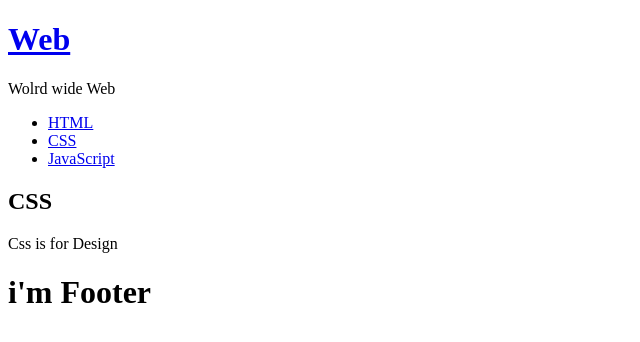
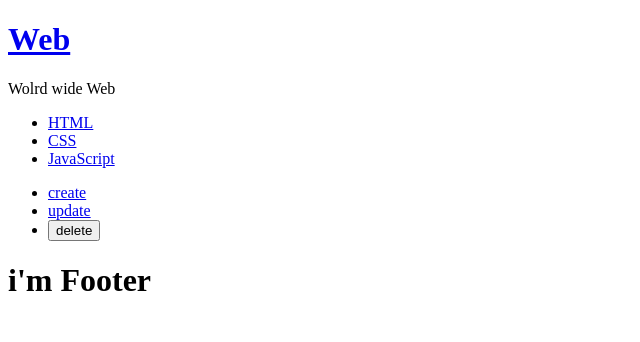
Before and after one commit to zmfpdl64/LearningReact, a React (Create React App) app in the folder react-app/: page / in a window 1280 px wide. Shown: the top 342 px of the page, without its empty margins (0-640 px from the left). Built offline with nearby package versions, Linux system fonts and the light colour scheme.

Commit message:
Create 컴포넌트 생성 및 mode전환

```diff
--- a/react-app/src/App.js
+++ b/react-app/src/App.js
@@ -2,8 +2,10 @@
 import './App.css';
 import TOC from './components/TOC';
 import Subject from './components/Subject';
-import Content from './components/Content';
+import ReadContent from './components/ReadContent';
+import CreateContent from './components/CreateContent';
 import Footer from './components/Footer';
+import Control from './components/Control';
 
 
 
@@ -33,10 +35,11 @@
 
   render() {
     var _title, _desc = null;
+    var _article = null;
     if(this.state.mode==='welcome'){
       _title = this.state.welcome.title;
       _desc = this.state.welcome.desc;
-
+      _article = <ReadContent title={_title} desc={_desc}></ReadContent>
     }else if(this.state.mode==='read'){
       var i = 0;
       while(i < this.state.contents.length){
@@ -49,6 +52,8 @@
         }
         i+=1
       }
+    }else if(this.state.mode === 'create'){
+      _article = <CreateContent></CreateContent>
     }
 
     return (
@@ -76,7 +81,17 @@
           })
         }.bind(this)}
         data={this.state.contents}></TOC>
-        <Content title={_title} desc={_desc}></Content>
+        <Control onChangeMode={function(_mode) {
+          this.setState({mode:_mode});
+          if(_mode === 'create'){
+            this.setState({mode: _mode})
+          }else if(_mode === 'update'){
+            this.setState({mode: _mode})
+          }else if(_mode === 'delete'){
+            this.setState({mode: _mode})
+          }
+        }.bind(this)}></Control>
+        {_article}
         <Footer msg={this.state.footer.msg}></Footer>
       </div>
     );
--- /dev/null
+++ b/react-app/src/components/Control.js
@@ -0,0 +1,29 @@
+import React, { Component } from 'react';
+
+class Control extends Component {
+    render() {
+      return (
+        <ul>
+          <li><a href="/create"
+          onClick={function(mode, e) {
+            e.preventDefault();
+            this.props.onChangeMode(mode)
+          }.bind(this, "create")}
+          >create</a></li>
+          <li><a href="/update"
+            onClick={function(mode, e) {
+            e.preventDefault();
+            this.props.onChangeMode(mode)
+            }.bind(this, "update")}
+          >update</a></li>
+          <li><input type="button" value="delete"
+            onClick={function(mode, e) {
+                e.preventDefault();
+                this.props.onChangeMode(mode)
+                }.bind(this, "delete")}
+          ></input></li>
+        </ul>
+      );
+    }
+  }
+  export default Control;
--- /dev/null
+++ b/react-app/src/components/CreateContent.js
@@ -0,0 +1,15 @@
+import React, { Component } from 'react';
+
+class CreateContent extends Component{
+    render() {
+      return (
+        <article>
+          <h2>Create</h2>
+          <from>
+
+          </from>
+        </article>
+      );
+    }
+  }
+  export default CreateContent;
--- a/react-app/src/components/Content.js
+++ b/react-app/src/components/ReadContent.js
@@ -1,6 +1,6 @@
 import React, { Component } from 'react';
 
-class Content extends Component{
+class ReadContent extends Component{
     render() {
       return (
         <article>
@@ -10,4 +10,4 @@
       );
     }
   }
-  export default Content;
+  export default ReadContent;
```
Also changed, not shown: 1 other file (tests, documents, lock files or other folders).
